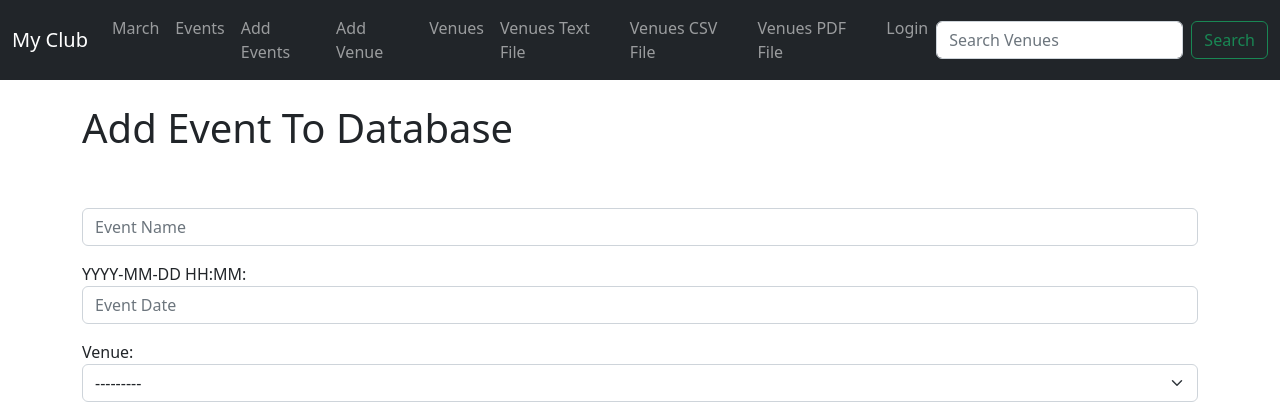
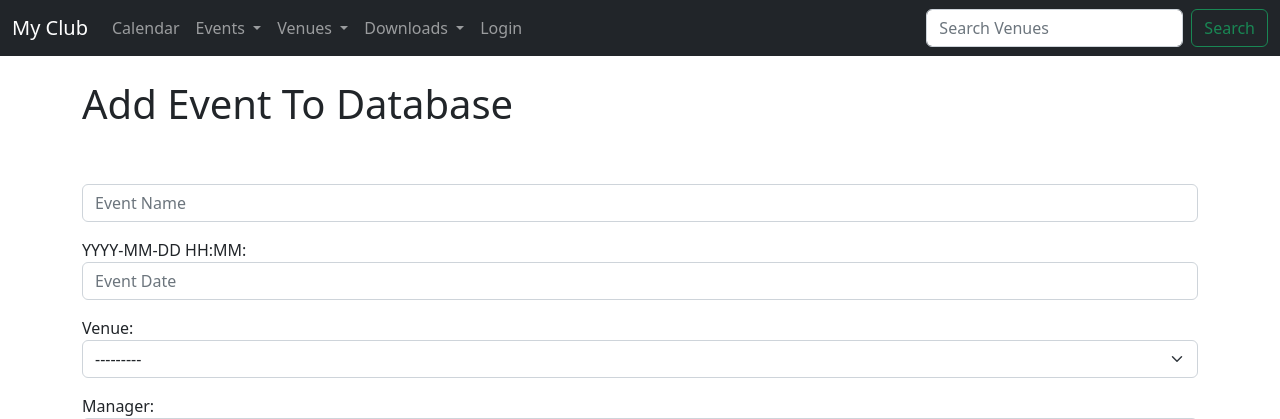
Before and after one commit to MUHAMMAD-NIYAS-P/Codemywednesdays, a Django app: page /add_event in a window 1280 px wide. Shown: the top 419 px of the page. Run offline with Django 4.2, Linux system fonts and the light colour scheme; data that the repository does not hold is empty.

Commit message:
commit 22 v23 (dropdown for events venue and downloads)

```diff
--- a/events/templates/events/navbar.html
+++ b/events/templates/events/navbar.html
@@ -7,29 +7,40 @@
     <div class="collapse navbar-collapse" id="navbarSupportedContent">
       <ul class="navbar-nav me-auto mb-2 mb-lg-0">
         <li class="nav-item">
-          <a class="nav-link" href="{% url 'home' '2030' 'march' %}">March</a>
+          <a class="nav-link" href="{% url 'home' '2030' 'march' %}">Calendar</a>
         </li>
-        <li class="nav-item">
-          <a class="nav-link" href="{% url 'list-events' %}">Events</a>
+
+        <li class="nav-item dropdown">
+          <a class="nav-link dropdown-toggle" href="#" role="button" data-bs-toggle="dropdown" aria-expanded="false">
+            Events
+          </a>
+          <ul class="dropdown-menu">
+            <li><a class="dropdown-item" href="{% url 'list-events' %}">All Events</a></li>
+            <li><a class="dropdown-item" href="{% url 'add-event' %}">Add Events</a></li>
+          </ul>
         </li>
-        <li class="nav-item">
-          <a class="nav-link" href="{% url 'add-event' %}">Add Events</a>
+
+        <li class="nav-item dropdown">
+          <a class="nav-link dropdown-toggle" href="#" role="button" data-bs-toggle="dropdown" aria-expanded="false">
+            Venues
+          </a>
+          <ul class="dropdown-menu">
+            <li><a class="dropdown-item" href="{% url 'list-venues' %}">Venues</a></li>
+            <li><a class="dropdown-item" href="{% url 'add-venue' %}">Add Venue</a></li>
+          </ul>
         </li>
-        <li class="nav-item">
-          <a class="nav-link" href="{% url 'add-venue' %}">Add Venue</a>
+
+        <li class="nav-item dropdown">
+          <a class="nav-link dropdown-toggle" href="#" role="button" data-bs-toggle="dropdown" aria-expanded="false">
+            Downloads
+          </a>
+          <ul class="dropdown-menu">
+            <li><a class="dropdown-item" href="{% url 'venue-text' %}">Venues Text File</a></li>
+            <li><a class="dropdown-item" href="{% url 'venue-csv' %}">Venues CSV File</a></li>
+            <li><a class="dropdown-item" href="{% url 'venue-pdf' %}">Venues PDF File</a></li>
+          </ul>
         </li>
-        <li class="nav-item">
-          <a class="nav-link" href="{% url 'list-venues' %}">Venues</a>
-        </li>
-        <li class="nav-item">
-          <a class="nav-link" href="{% url 'venue-text' %}">Venues Text File</a>
-        </li>
-        <li class="nav-item">
-          <a class="nav-link" href="{% url 'venue-csv' %}">Venues CSV File</a>
-        </li>
-        <li class="nav-item">
-          <a class="nav-link" href="{% url 'venue-pdf' %}">Venues PDF File</a>
-        </li>
+
         {% if user.is_authenticated %}
           <li class="nav-item">
             <a class="nav-link" href="{% url 'logout' %}">Logout</a>
```
